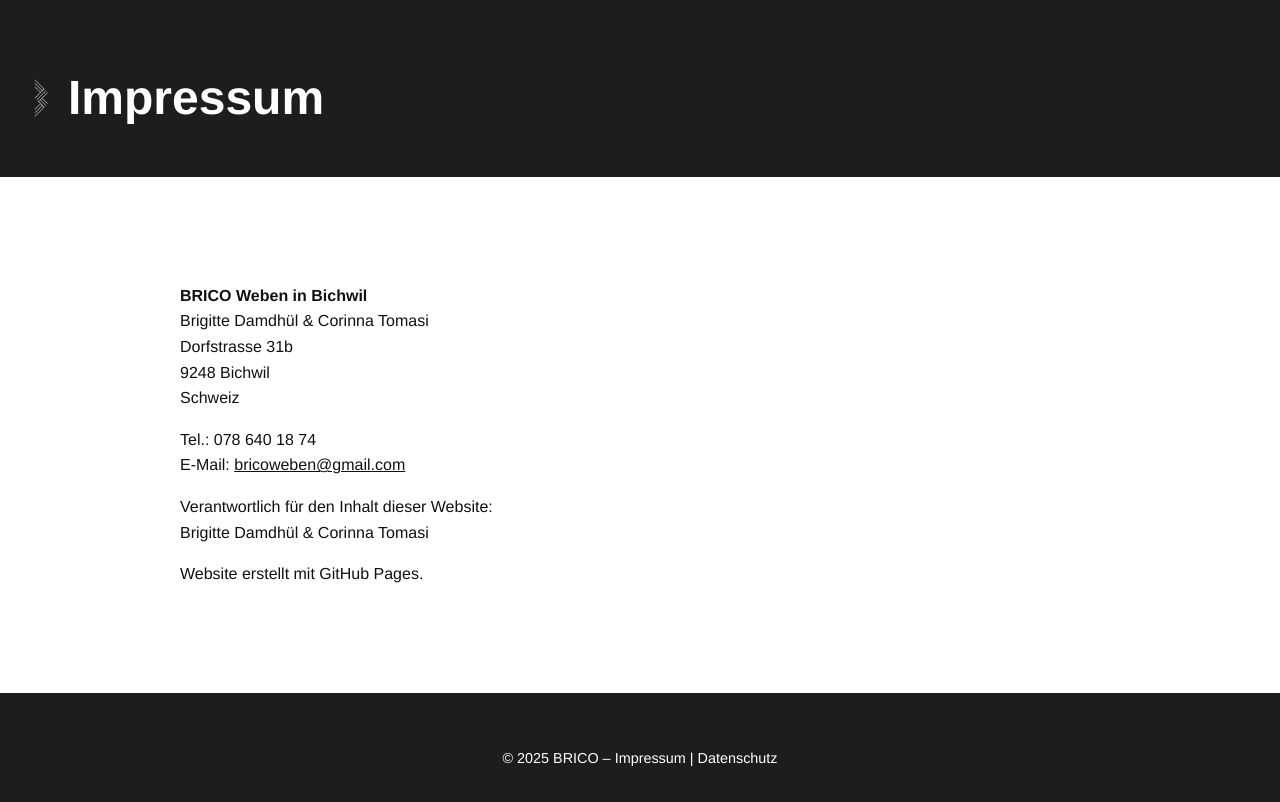
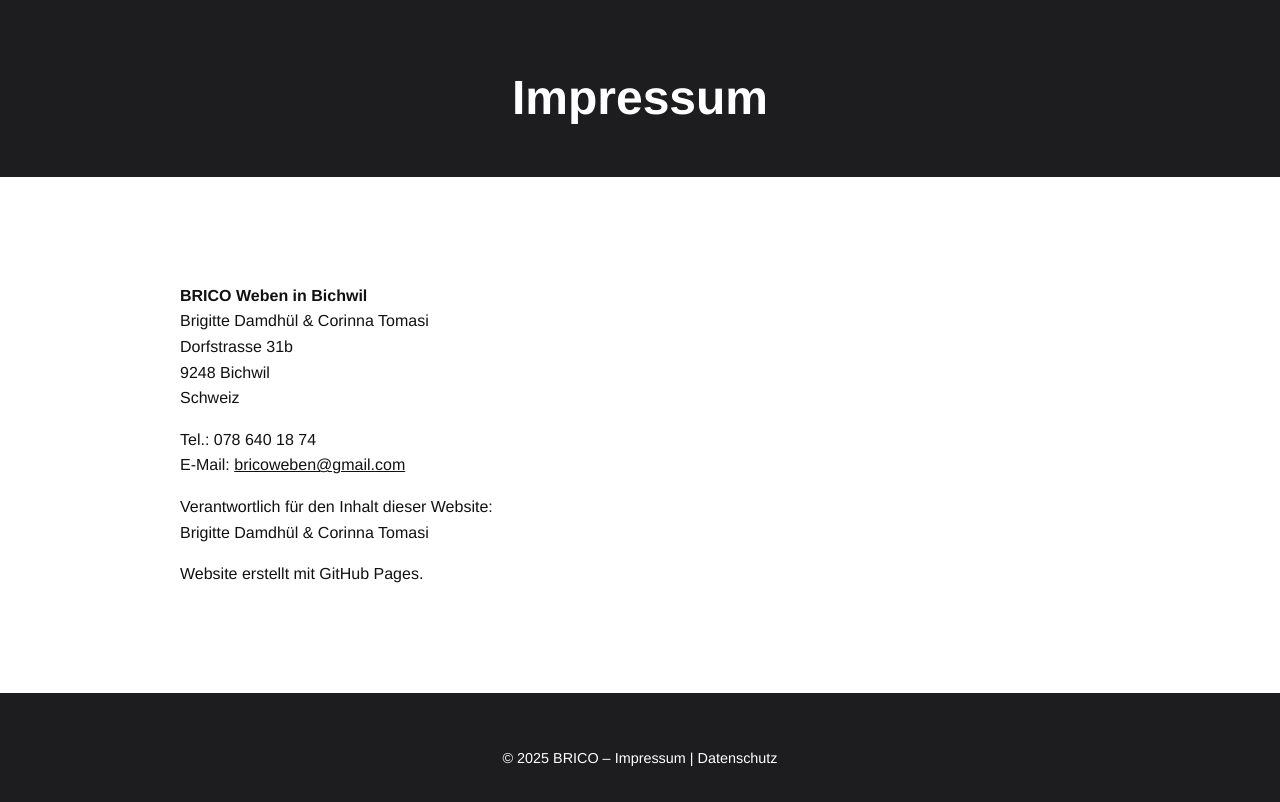
Before and after one commit to kenankenankenankenankenan/brico, a plain HTML site: page impressum.html in a window 1280 px wide. Drawn offline with Linux system fonts and the light colour scheme.

Commit message:
Update impressum.html

```diff
--- a/impressum.html
+++ b/impressum.html
@@ -9,10 +9,7 @@
 <body>
 
   <header>
-        <div class="logo-title">
-  <img src="img/logo.png" alt="BRICO Logo" class="logo">
    <h1>Impressum</h1>
-</div>
   </header>
 
   <section>
```
